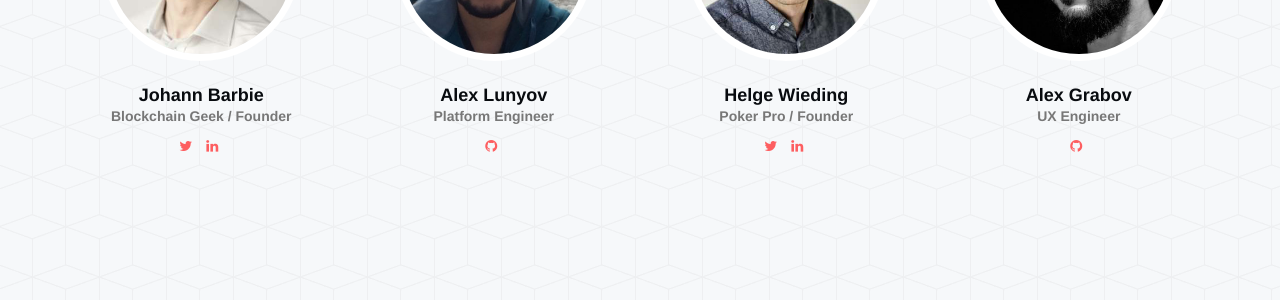
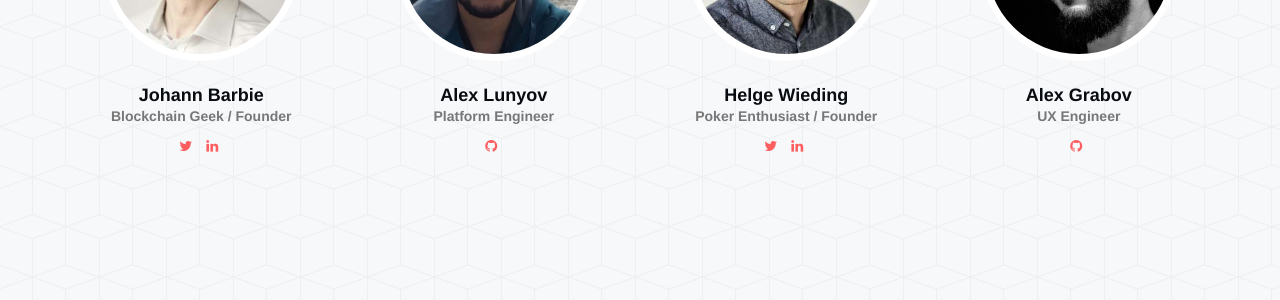
Before and after one commit to acebusters/acebusters-website, a Jekyll site: the page built from index.html, in a window 1280 px wide and 900 px high, scrolled down 3684 px. Shown: the part 152-452 px from the top of the window. Built offline with Jekyll 4.4.1, drawn with Linux system fonts in a browser that asks for light colours.

Commit message:
minor text editing

```diff
--- a/index.html
+++ b/index.html
@@ -218,7 +218,7 @@ newsletter_sign_up: Thank you! Please check your e-mail to confirm your subscrip
                     <div class="team-member">
                         <img src="img/team/1.png" class="img-responsive img-circle" alt="Helge Wieding">
                         <h4 class="team-headline">Helge Wieding</h4>
-                        <p class="text-muted">Poker Pro / Founder</p>
+                        <p class="text-muted">Poker Enthusiast / Founder</p>
                         <ul class="list-inline social-buttons">
                             <li><a target="_blank" href="https://twitter.com/HelgeWieding"><i class="fa fa-twitter"></i></a>
                             </li>
```
